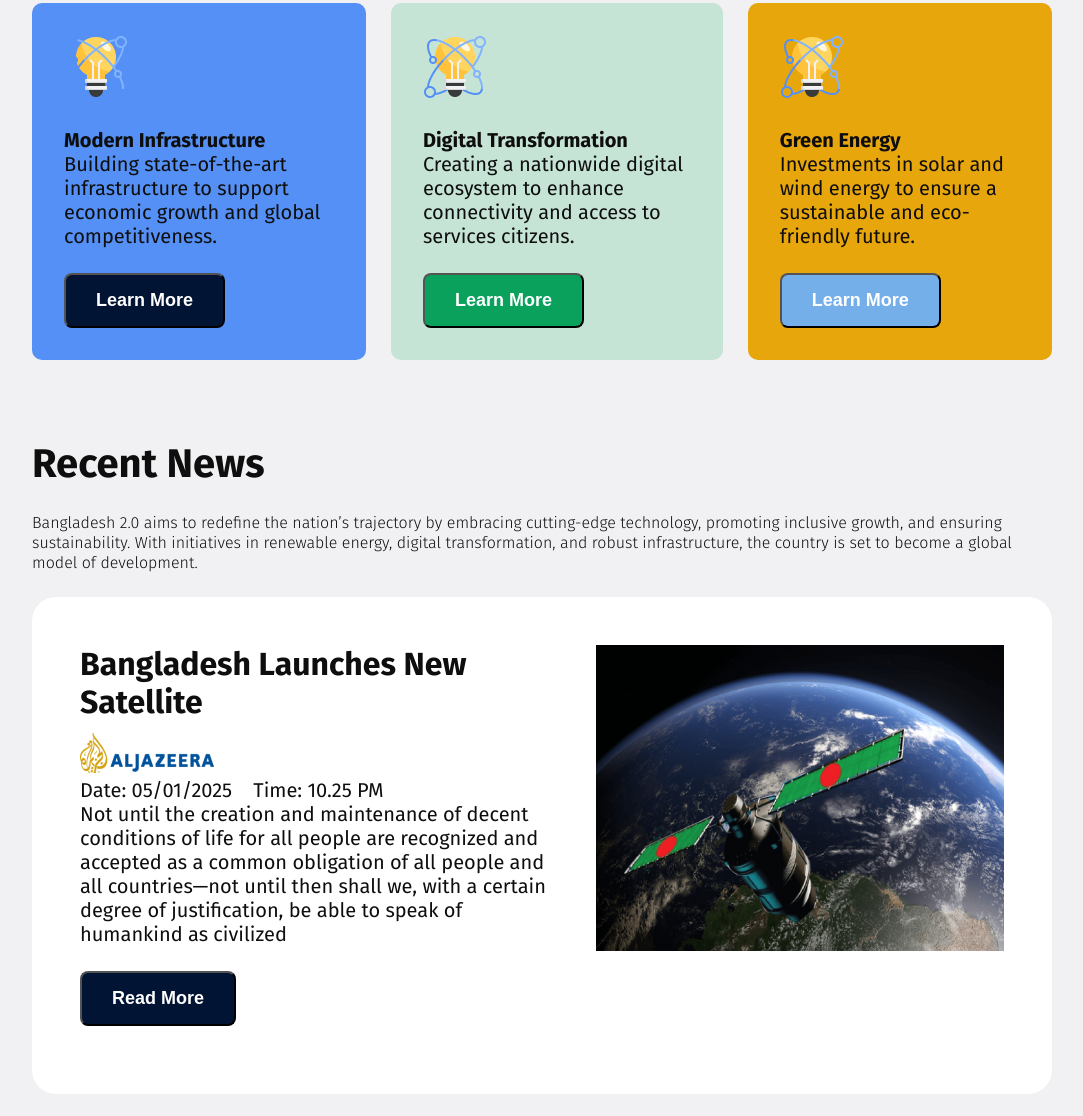
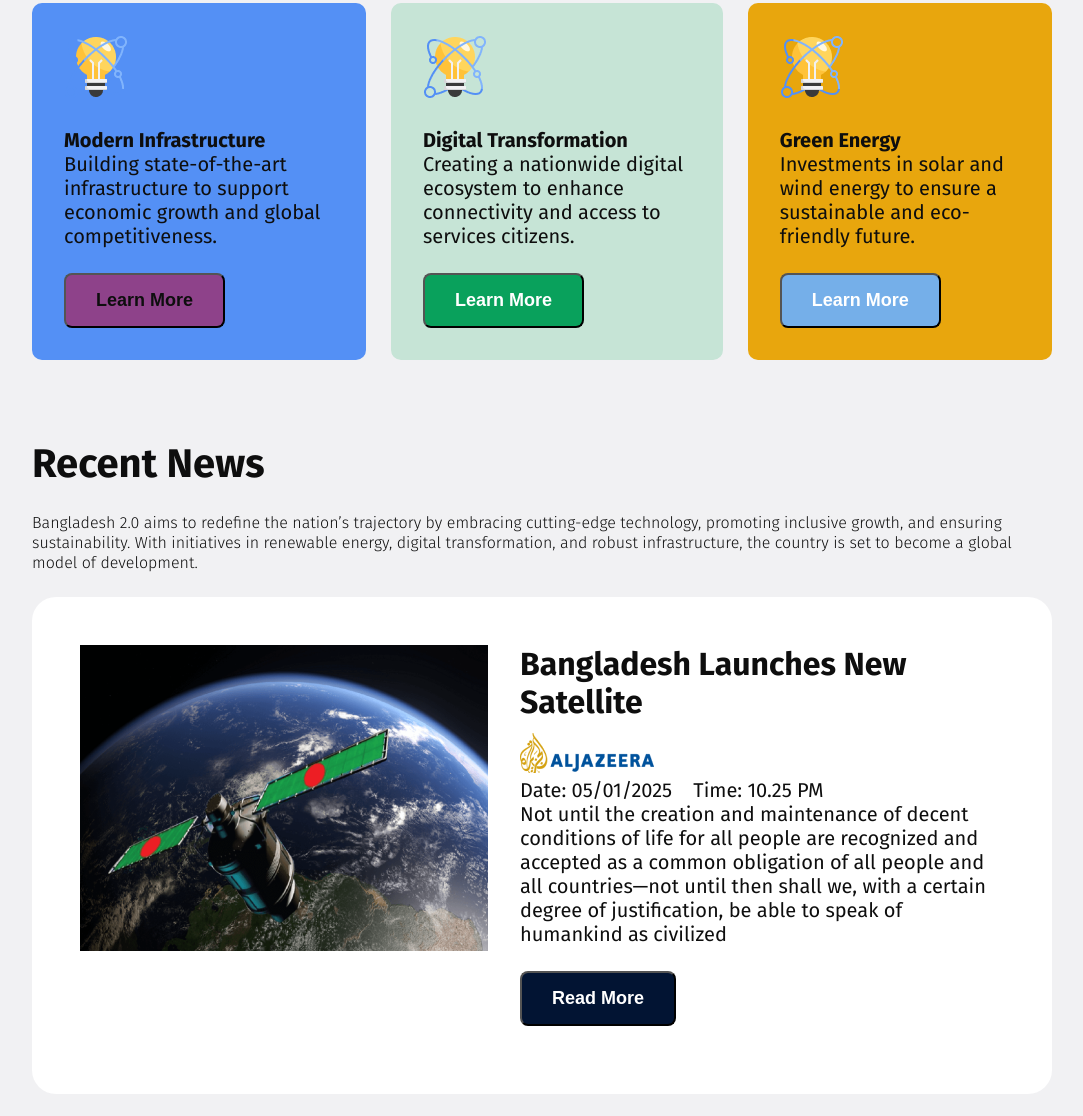
Before and after one commit to mehedi963/New-Bangladesh-1, a plain HTML site: page index.html in a window 1280 px wide. Shown: the part 915-2031 px from the top of the page, without its empty margins (98-1181 px from the left). Drawn offline with Linux system fonts and the light colour scheme.

Commit message:
vision section changes add

```diff
--- a/index.html
+++ b/index.html
@@ -61,7 +61,7 @@
     </article>
    <br>
     <div class="news-card-container ">
-      <div class="cards1">
+      <div class="cards2">
         <div class="text">
          <h3 class="title">Bangladesh Launches New Satellite</h3>
          <img src="assets/al-jazeera.png" alt="" class="picture">
--- a/style.css
+++ b/style.css
@@ -111,10 +111,12 @@ margin-bottom: 15px;
     transition: background-color 0.3s;
 }
 .vision-card-container .card1 button{
-background-color: #021433;
+background-color: #8e428a;
+color: #0E0E0E;
 }
 .vision-card-container .card1 button:hover{
     background-color: rgb(15, 15, 15);
+    color: #ffffff;
     transition: background-color 0.3s;
 }
 
@@ -182,10 +184,23 @@ margin-bottom: 25px;
    gap: 32px;
    margin-bottom: 20px;
 }
+.cards2{
+    display: flex;
+    flex-direction: row-reverse;
+   gap: 32px;
+   margin-bottom: 20px;
+}
 .cards1 button{
     background-color: #021433;
 }
 .cards1 button:hover{
+    background-color: #75afe9 ;
+}
+
+.cards2 button{
+    background-color: #021433;
+}
+.cards2 button:hover{
     background-color: #75afe9 ;
 }
 .news-card-container2{
```
